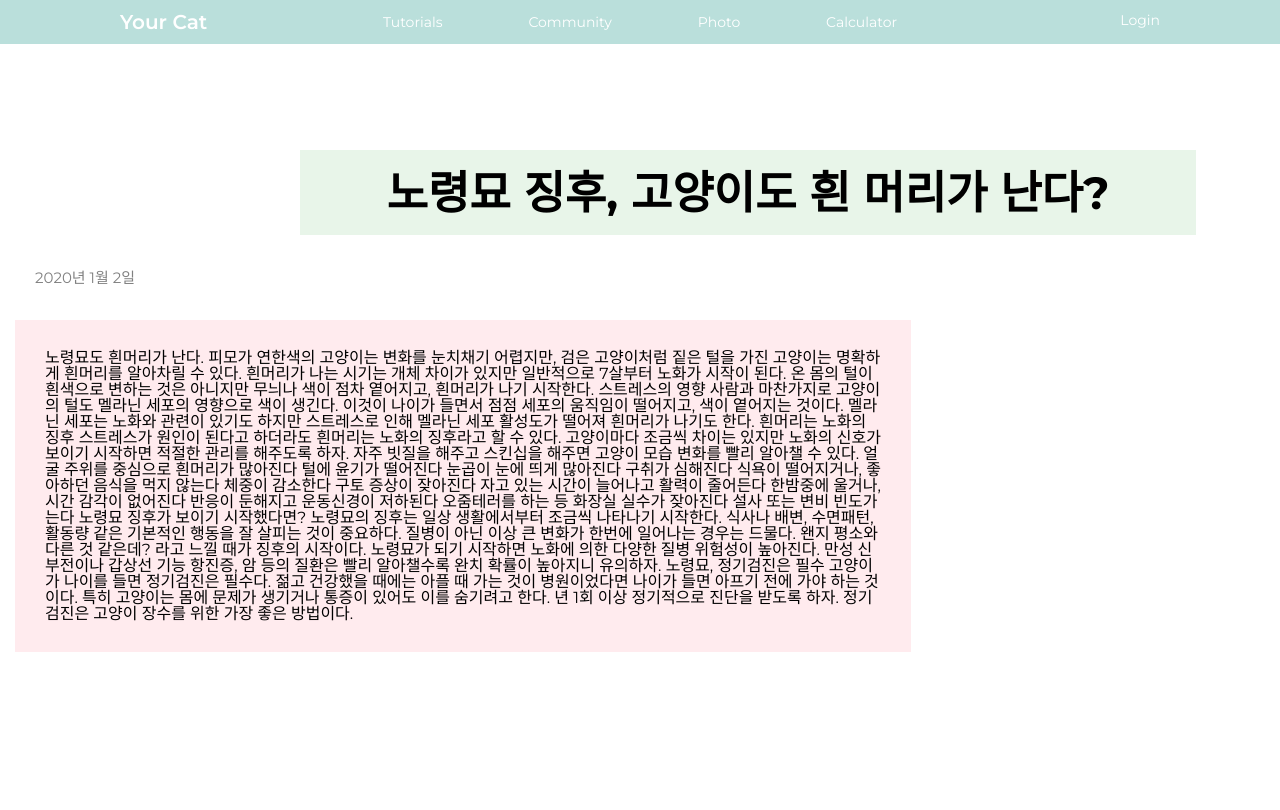
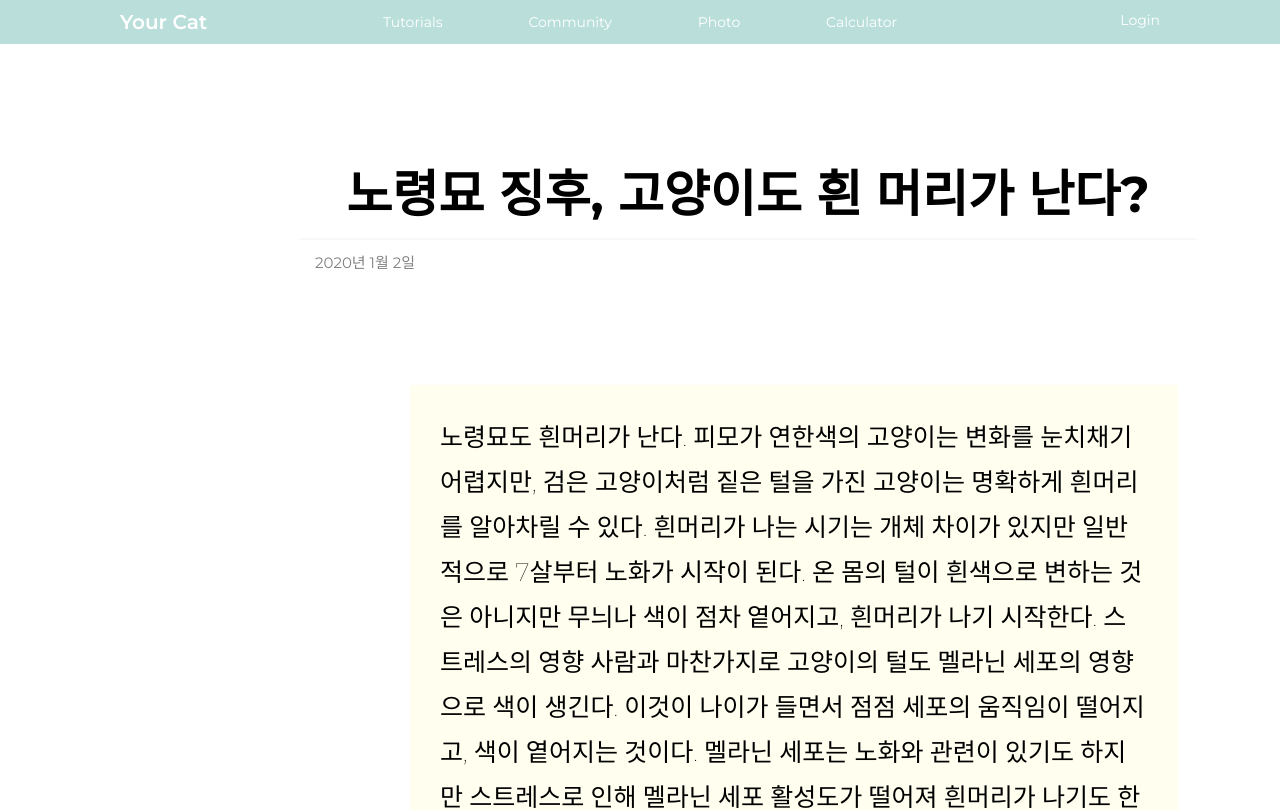
Before and after one commit to codestates/yourcat-client, a React (Create React App) app: page /tutorials/1 in a window 1280 px wide. Shown: the top 810 px of the page. Built offline with nearby package versions, Linux system fonts and the light colour scheme.

Commit message:
[#33][Style] style completion

```diff
--- a/src/components/App.js
+++ b/src/components/App.js
@@ -2,9 +2,9 @@ import React from 'react';
 import { BrowserRouter, Route, Switch } from 'react-router-dom';
 import LandingPage from './pages/LandingPage/LandingPage';
 import TutorialsPage from './pages/TutorialsPage/TutorialsPage';
-import Tutorials from './pages/TutorialsPage/Tutorials';
 import Community from './pages/CommunityPage/CommunityPage';
 import DetailPage from './pages/CommunityPage/Sections/DetailContents';
+import Tutorials from './pages/TutorialsPage/Sections/Tutorials';
 import PhotoPage from './pages/PhotoPage/PhotoPage';
 import CalculatorPage from './pages/CalculatorPage/CalculatorPage';
 import GlobalStyles from './GlobalStyles';
--- a/src/components/pages/TutorialsPage/Tutorials.js
+++ b/src/components/pages/TutorialsPage/Sections/Tutorials.js
@@ -1,34 +1,35 @@
 import React from 'react';
 import { useParams } from 'react-router-dom';
 import styled from 'styled-components';
-import dummy from './TutorialsDummy.json';
+import dummy from '../TutorialsDummy.json';
 
 const Title = styled.div`
   padding: 20px;
   width: 70%;
   margin: 150px 150px 0px 300px;
   width: 70%;
-  font-size: 45px;
+  font-size: 50px;
   font-weight: bold;
   text-align: center;
-  background-color: #e8f5e9;
+  box-shadow: inset 0 -2px 1px rgba(0, 0, 0, 0.03);
 `;
 const Date = styled.div`
-  margin: 20px;
+  margin: 0px 0px 0px 300px;
   padding: 15px;
   border: 3px;
   width: 70%;
   color: gray;
   font-size: 15px;
-  display: block;
 `;
 const Description = styled.div`
-  margin: 15px;
+  margin: 100px 0px 50px 410px;
   padding: 30px;
   border: 50px;
-  width: 70%;
-  color: black;
-  background-color: #ffebee;
+  width: 60%;
+  font-size: 25px;
+  font-weight: lighter;
+  line-height: 180%;
+  background-color: #fffeef;
 `;
 
 function Tutorials() {
```
